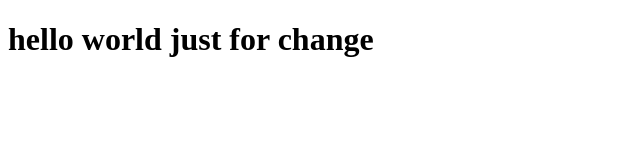
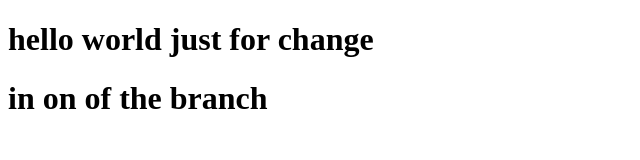
Before and after one commit to Tejaschaudhari1761/githtmlproject, a plain HTML site: page index.html in a window 1280 px wide. Shown: the whole page, without its empty margins (0-640 px from the left). Drawn offline with Linux system fonts and the light colour scheme.

Commit message:
branch of html update commit

```diff
--- a/index.html
+++ b/index.html
@@ -8,5 +8,6 @@
 </head>
 <body>
     <h1>hello world just for change</h1>
+    <h1>in on of the branch</h1>
 </body>
 </html>
```
